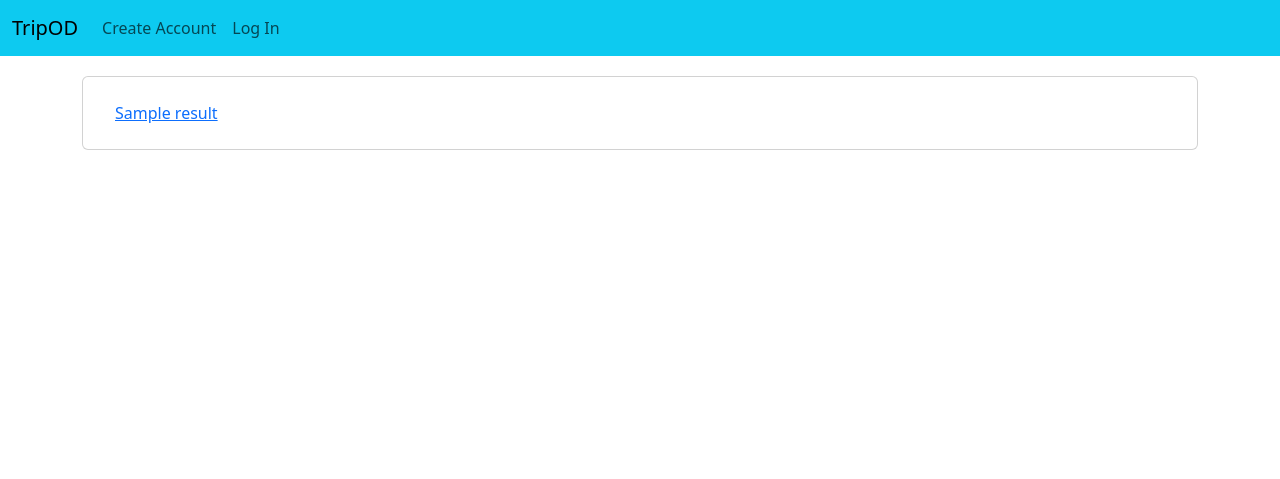
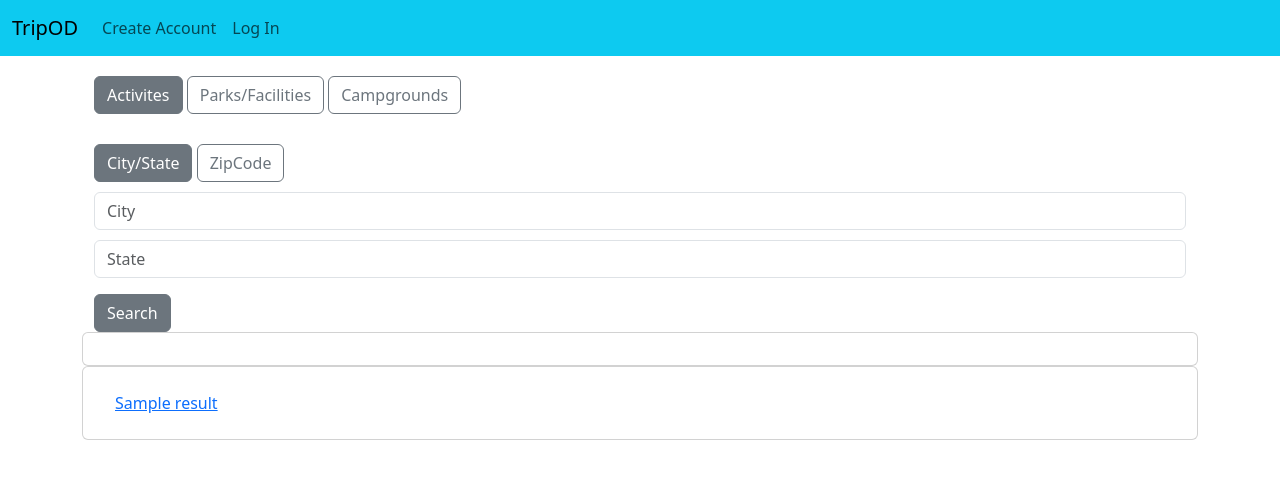
Before and after one commit to jat22/capstone1, a Flask app: template templates/search.html in a window 1280 px wide. Shown: the top 479 px of the page. Run offline with Flask 3, Linux system fonts and the light colour scheme; the template is opened without the code that fills it: most values are stand-ins (such as "Sample title", 1, 10 or a date in 2020).

Commit message:
added routes, search single page

```diff
--- a/app.py
+++ b/app.py
@@ -1,8 +1,8 @@
 from flask import Flask, redirect, render_template, url_for, request, flash, session, g
 from flask_debugtoolbar import DebugToolbarExtension
 import requests, json
-from keys import REC_API_KEY
-from func import do_search
+from keys import REC_API_KEY, MAPS_KEY, TOMTOM_KEY
+from func import do_search, get_coordinates, geolocation_search, resource_search
 from sqlalchemy.exc import IntegrityError
 
 from models import db, connect_db, RecArea, Facility, RecAreaFacility, Link, FacilityActivity, Activity, TripActivity, Trip, CampgroundStays, User, CheckList, CheckListItem
@@ -24,7 +24,9 @@
 db.create_all()
 
 REC_BASE_URL = "https://ridb.recreation.gov/api/v1"
+GEOCODE_BASE_URL = f"https://api.tomtom.com/search/2/geocode/"
 CURR_USER = "curr_user"
+CURR_TRIP = "curr_trip"
 
 def do_login(user):
     session[CURR_USER] = user.username
@@ -40,17 +42,23 @@
     else:
         g.user = None
 
+
+
 @app.route('/')
 def show_home():
     return render_template('home.html')
 
-@app.route('/search')
+@app.route('/api/search')
 def show_search_results():
-    type = request.args.get("type")
-    term = request.args.get("term")
+    search_type = request.args.get("search_type")
+    location_type = request.args.get("location_type")
+    city = request.args.get("city")
     state = request.args.get("state")
-    results = do_search(type, term, state)
-    return render_template('search.html', results=results)
+    zip = request.args.get("zip")
+
+    results = do_search(search_type, location_type, city, state, zip)
+
+    return results
 
 @app.route('/signup', methods=["GET", "POST"])
 def signup():
@@ -118,4 +126,18 @@
         flash("DANGER WILL ROBINSON", "danger")
         return redirect("/login")
     trips = Trip.query.filter_by(user=g.user.username)
-    return render_template('trips.html', trips=trips)
+    return render_template('my-trips.html', trips=trips)
+
+@app.route('/trips/<int:trip_id>', methods=["GET","PATCH"])
+def show_a_trip(trip_id):
+    if not g.user:
+        flash("DANGER WILL ROBINSON", "danger")
+        return redirect("/login")
+    # if session[CURR_TRIP]:
+    #     new_activity = TripActivity(activity=)
+
+    # session[CURR_TRIP] = trip_id
+    trip = Trip.query.get(trip_id)
+    activities = [activity for activity
+                    in TripActivity.query.filter_by(trip=trip_id).all()]
+    return render_template('trip.html', trip=trip, activities=activities)
--- /dev/null
+++ b/static/app.js
@@ -0,0 +1,62 @@
+
+const $searchParams = $('#search-params')
+
+const $searchField = $('#search')
+const $activitySelector = $('#activities')
+const $facilitiesSelector = $('#facilities')
+const $campgroundSelector = $('#campgrounds')
+const $cityStateSelector = $('#city-state')
+const $zipSelector = $('#zip')
+
+const $searchBtn = $('#search-btn')
+
+function toggle_search_type(){
+	if($activitySelector.is(' :checked')){
+		$searchField.attr('placeholder', "Search for Activities")
+	}
+	if($facilitiesSelector.is(' :checked')){
+		$searchField.attr('placeholder', "Search for Parks or Facilities")
+	}
+	if($campgroundSelector.is(' :checked')){
+		$searchField.attr('placeholder', "Search for Campgrounds")
+	}
+	if($cityStateSelector.is(' :checked')){
+		$("#city-field").show();
+		$("#state-field").show();
+		$("#zip-field").hide()
+	}
+	if($zipSelector.is(' :checked')){
+		$("#city-field").hide();
+		$("#state-field").hide();
+		$("#zip-field").show()
+	}
+}
+
+$searchParams.on('click', toggle_search_type)
+
+
+async function do_search(evt){
+	evt.preventDefault();
+	const resp = await axios.get('/api/search', {
+		params : {
+			search_type : $("input[name='search-type']:checked").val(),
+			location_type : $("input[name='location-type']:checked").val(),
+			city : $('#city-field').val(),
+			state : $('#state-field').val(),
+			zip : $('#zip-field').val()
+		}
+	})
+	results = resp.data
+	console.log(results)
+	render_search_results(results)
+}
+
+$searchBtn.on('click', do_search)
+
+
+function render_search_results(results){
+	results.forEach(result =>
+		$('#results-list').append(
+			`<li class="list-group-item">${result.name}</li>`)
+		)
+}
--- a/templates/base.html
+++ b/templates/base.html
@@ -49,6 +49,9 @@
 	</div>
 	{% block content %}{% endblock %}
 	<script src="https://cdn.jsdelivr.net/npm/bootstrap@5.3.0-alpha3/dist/js/bootstrap.bundle.min.js" integrity="sha384-ENjdO4Dr2bkBIFxQpeoTz1HIcje39Wm4jDKdf19U8gI4ddQ3GYNS7NTKfAdVQSZe" crossorigin="anonymous"></script>
+	<script src="https://unpkg.com/jquery"></script>
+	<script src="static/app.js"></script>
+	<script src="https://unpkg.com/axios/dist/axios.js"></script>
 </body>
 
 </html>
--- a/templates/home.html
+++ b/templates/home.html
@@ -4,29 +4,45 @@
 
 {% block content %}
 
+{% block search %}
 <div class="container">
 	<div class="container">
-		<form action="/search">
+		<form>
+			<div class="mb-3" id="search-params">
 
-			<input type="radio" class="btn-check" name="type" id="activities" value="activities" autocomplete="off" checked>
-			<label class="btn btn-outline-secondary" for="activities">Activites</label>
+				<input type="radio" class="btn-check" name="search-type" id="activities" value="activities" autocomplete="off" checked>
+				<label class="btn btn-outline-secondary" for="activities">Activites</label>
 
-			<input type="radio" class="btn-check" name="type" id="parks" value="parks" autocomplete="off">
-			<label class="btn btn-outline-secondary" for="parks">Parks/Facilities</label>
+				<input type="radio" class="btn-check" name="search-type" id="facilities" value="facilities" autocomplete="off">
+				<label class="btn btn-outline-secondary" for="facilities">Parks/Facilities</label>
 
-			<input type="radio" class="btn-check" name="type" id="campgrounds" value="campgrounds" autocomplete="off">
-			<label class="btn btn-outline-secondary" for="campgrounds">Campgrounds</label>
+				<input type="radio" class="btn-check" name="search-type" id="campgrounds" value="campgrounds" autocomplete="off">
+				<label class="btn btn-outline-secondary" for="campgrounds">Campgrounds</label>
 
-			<div class="mb-3">
-				<label class="form-label" for="search">Search</label>
-				<input class ="form-control" id="search" placeholder="search" name="term">
-				<label class="form-label" for="stater">State</label>
-				<input class ="form-control" id="state" placeholder="search" name="state">
+				<div style="margin-top:30px;">
+					<input type="radio" class="btn-check" name="location-type" id="city-state" value="city-state" autocomplete="off" checked>
+					<label class="btn btn-outline-secondary" for="city-state">City/State</label>
+
+					<input type="radio" class="btn-check" name="location-type" id="zip" value="zip" autocomplete="off">
+					<label class="btn btn-outline-secondary" for="zip">ZipCode</label>
+
+					<input class ="form-control" id="city-field" placeholder="City" name="city" style="margin-top:10px;">
+					<input class ="form-control" id="state-field" placeholder="State" name="state" style="margin-top:10px;">
+					<input class ="form-control" id="zip-field" placeholder="Zip Code" name="zip" style="margin-top:10px; display:none;">
+				</div>
 			</div>
-			<button type="submit" class="btn btn-secondary">Search</button>
+			<button type="submit" class="btn btn-secondary" id="search-btn">Search</button>
 		</form>
 	</div>
 </div>
-
+<div class="container" display="none">
+	<div class="card">
+		<div class="card-body">
+			<ul class="list-group list-group-flush" id="results-list">
+			</ul>
+		</div>
+	</div>
+</div>
+{% endblock %}
 
 {% endblock %}
--- a/templates/trips.html
+++ b/templates/my-trips.html
@@ -3,15 +3,15 @@
 {% block title%}My Trips{% endblock %}
 
 {% block content %}
-<div class="contatiner">
+<div class="contatiner" style="margin-left:20px">
 	<h2>My Trips</h2>
 </div>
 <div class="container">
 	{% for trip in trips %}
 	<div class="card" id="trip#{{ trip.id }}">
 		<div class="card-body">
-			<h4 class="card-title">{{ trip.name }}</h5>
-			<h5 class="card-text">{{ trip.start_date}} => {{ trip.end_date }}</h5>
+			<a href="/trips/{{trip.id}}"><h4 class="card-title">{{ trip.name }}</h4></a>
+			<h5 class="card-subtitle">{{ trip.start_date}} => {{ trip.end_date }}</h5>
 			<p class="card-text">{{ trip.comments }}</p>
 		</div>
 	</div>
--- a/templates/search.html
+++ b/templates/search.html
@@ -1,19 +1,54 @@
-{% extends "base.html" %}
+{% extends "home.html" %}
 
 {% block title %}Search{% endblock %}
 
-{% block content %}
+{% block search %}
+{{ super()}}
+<!-- <div class="container">
+	<div class="container">
+		<form action="/search">
 
+			<input type="radio" class="btn-check" name="type" id="activities" value="activities" autocomplete="off" checked>
+			<label class="btn btn-outline-secondary" for="activities">Activites</label>
+
+			<input type="radio" class="btn-check" name="type" id="parks" value="parks" autocomplete="off">
+			<label class="btn btn-outline-secondary" for="parks">Parks/Facilities</label>
+
+			<input type="radio" class="btn-check" name="type" id="campgrounds" value="campgrounds" autocomplete="off">
+			<label class="btn btn-outline-secondary" for="campgrounds">Campgrounds</label>
+
+			<div class="mb-3">
+				<label class="form-label" for="search">Search</label>
+				<input class ="form-control" id="search" placeholder="search" name="term">
+				<label class="form-label" for="stater">State</label>
+				<input class ="form-control" id="state" placeholder="search" name="state">
+			</div>
+			<button type="submit" class="btn btn-secondary">Search</button>
+		</form>
+	</div>
+</div> -->
+
+
+
+{% if results %}
 <div class="container">
 	<div class="card">
 		<div class="card-body">
 			<ul class="list-group list-group-flush">
 				{% for result in results %}
-					<li class="list-group-item" id="rec#{{result['id']}}"><a href="/recarea/{{result['id']}}">{{result['name']}}</a></li>
+				<li class="list-group-item" id="rec#{{result['id']}}">
+					<a href="/recarea/{{result['id']}}">{{result['name']}}</a>
+				{#{% if curr_trip %}
+				<form action="/activities/{{curr_trip}}" method="PATCH">
+					<button class="btn btn-secondary">Add</button>
+				</form>
+				{% endif %}#}
+				</li>
 				{% endfor %}
 			</ul>
 		</div>
 	</div>
 </div>
+{% endif %}
 
 {% endblock %}
```
Also changed, not shown: func.py (+243 -140 lines), seed.py (added, +9 -0 lines), templates/trip.html (added, +28 -0 lines), 1 other file. Lines whose indentation alone changed are shown as unchanged.
